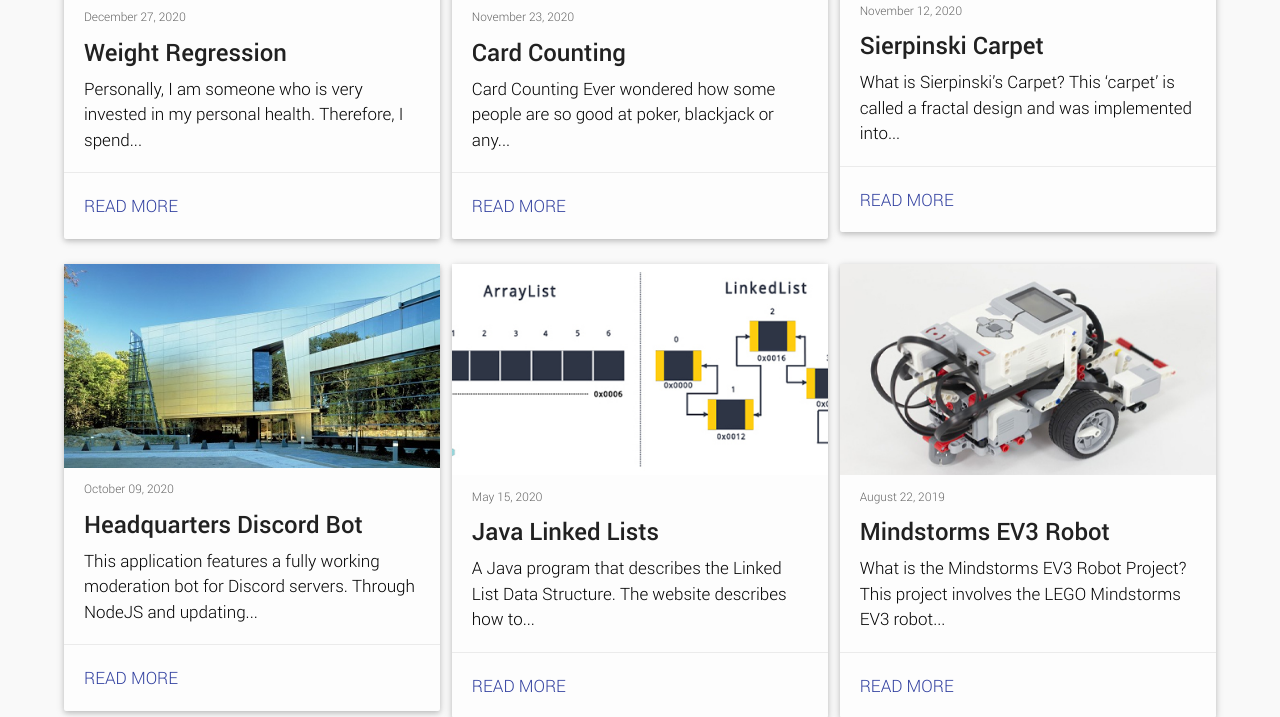
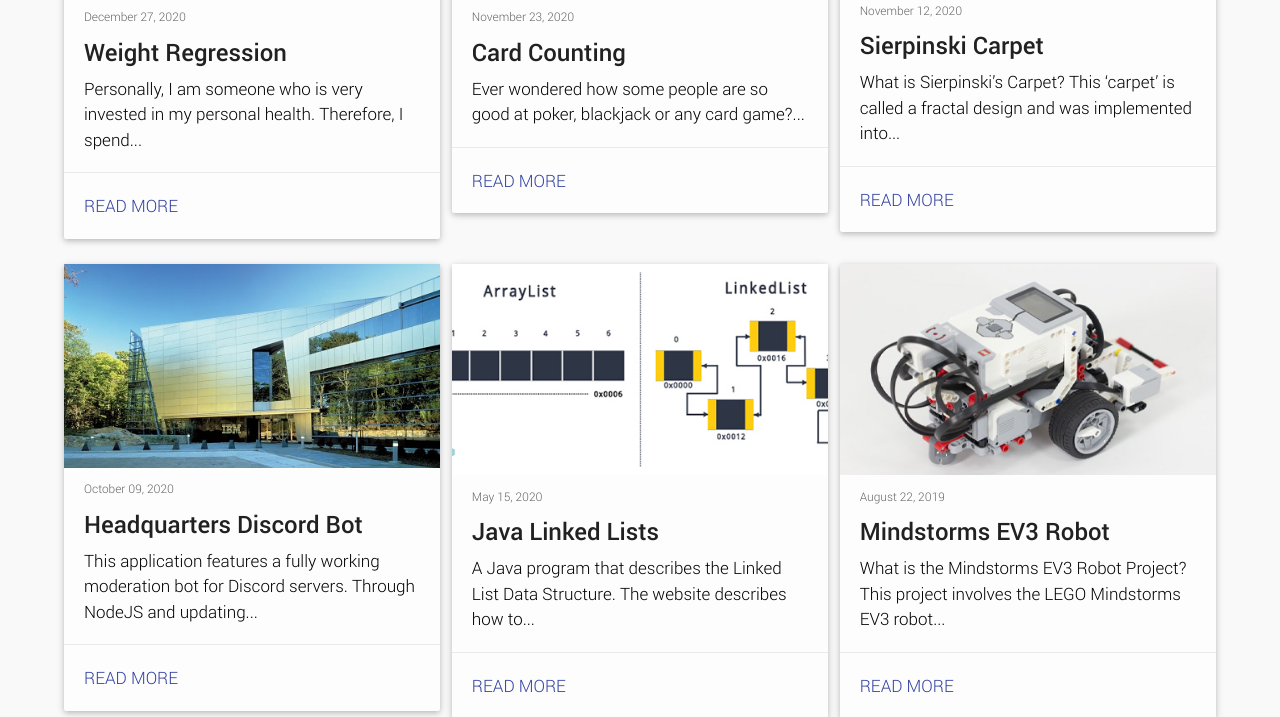
Before and after one commit to Markay12/MarkInfo-Projects, a Jekyll site: the page built from index.html, in a window 1280 px wide and 900 px high, scrolled down 433 px, cut to the strip 183-900 px from the top of the window. Built offline with Jekyll 4.4.1, drawn with Linux system fonts in a browser that asks for light colours; the list of posts is cut into pages by our own code.

Commit message:
remove title

```diff
--- a/_posts/2020-11-23-cardcount.md
+++ b/_posts/2020-11-23-cardcount.md
@@ -6,7 +6,6 @@ tags: [C++, C, OOP, Data Analysis]
 category: [Personal]
 ---
 
-### Card Counting
 
 Ever wondered how some people are so good at poker, blackjack or any card game?
 Well, these people may very well be card counting. Something which has since been illegal and not permitted in many environments
```
